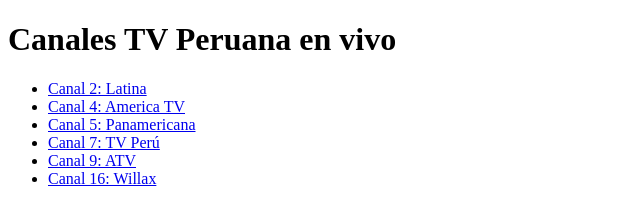
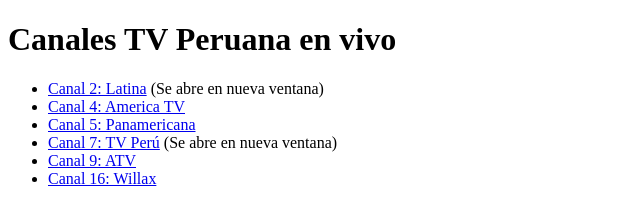
Before and after one commit to rzmogrovejo/television-peruana, a website: page index.html in a window 1280 px wide. Shown: the whole page, without its empty margins (0-640 px from the left). Drawn offline with Linux system fonts and the light colour scheme.

Commit message:
add info message

```diff
--- a/index.html
+++ b/index.html
@@ -23,7 +23,7 @@
 			"Canal " + channel.code.national + ": " + channel.name + "</a></li>" :
 			html.innerHTML +
 			"<li><a href='" + channel.website + "' target='_blank'>" +
-			"Canal " + channel.code.national + ": " + channel.name + "</a></li>";
+			"Canal " + channel.code.national + ": " + channel.name + "</a> (Se abre en nueva ventana)</li>";
 	});
 
 	function createIframe(url) {
```
